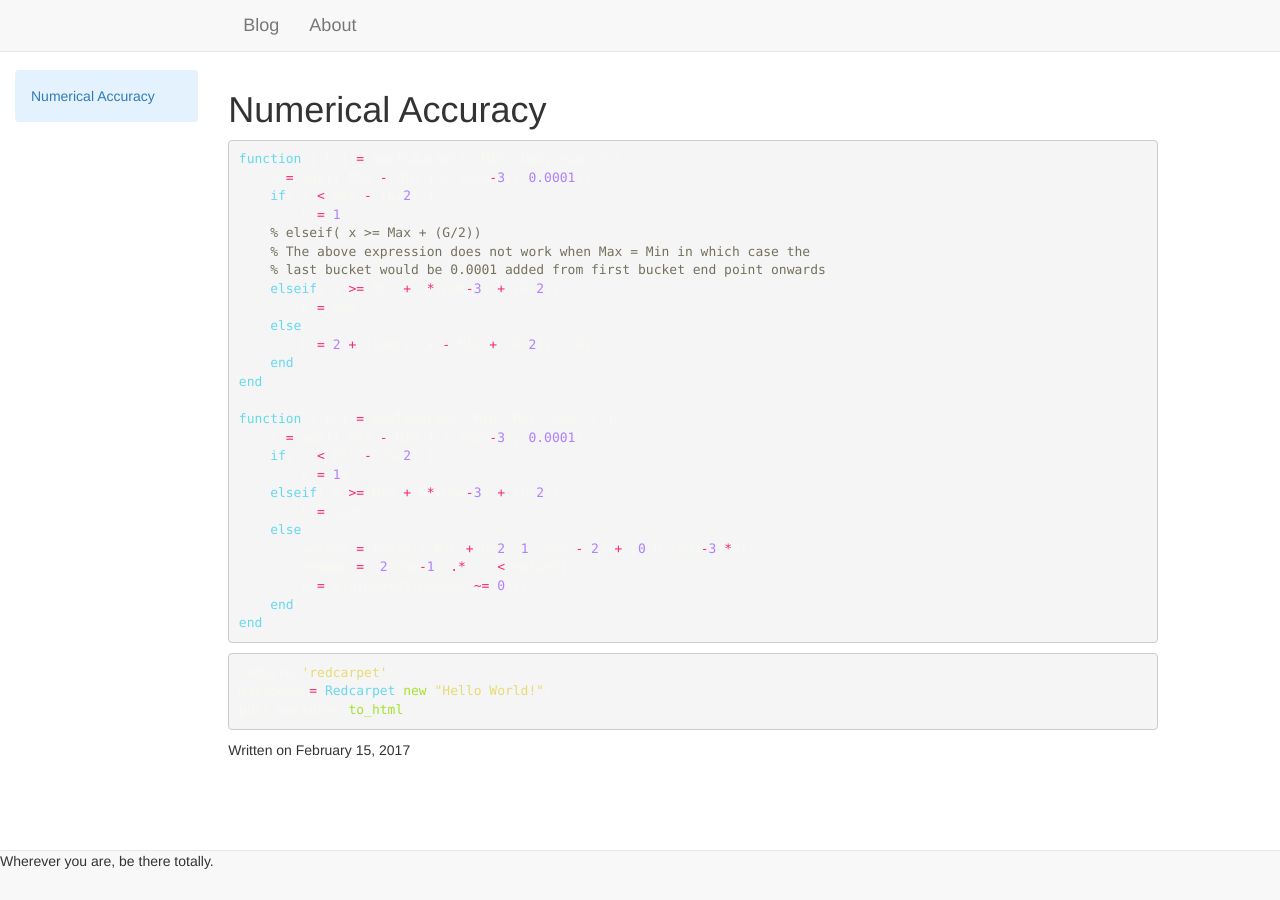
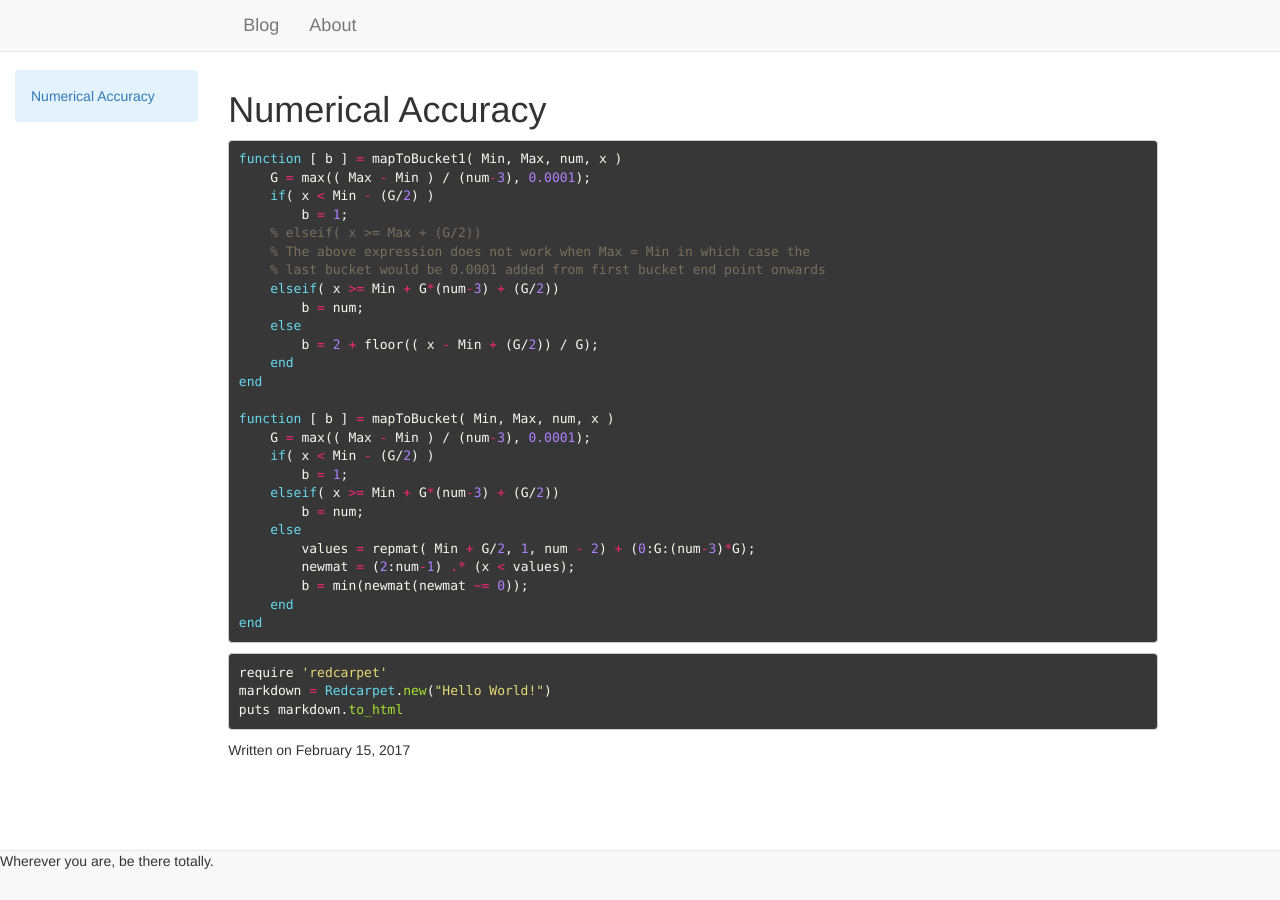
Before and after one commit to surajshetiya/surajshetiya.github.io, a Jekyll site: the page built from _posts/2017-02-15-Numerical-Accuracy.md, in a window 1280 px wide. Built offline with Jekyll 4.4.1, drawn with Linux system fonts in a browser that asks for light colours.

Commit message:
Monokai background color

```diff
--- a/css/monokai.css
+++ b/css/monokai.css
@@ -1,3 +1,4 @@
+pre.highlight { background-color: #373737 }
 .highlight .hll { background-color: #49483e }
 .highlight .c { color: #75715e } /* Comment */
 .highlight .err { color: #960050; background-color: #1e0010 } /* Error */
```
